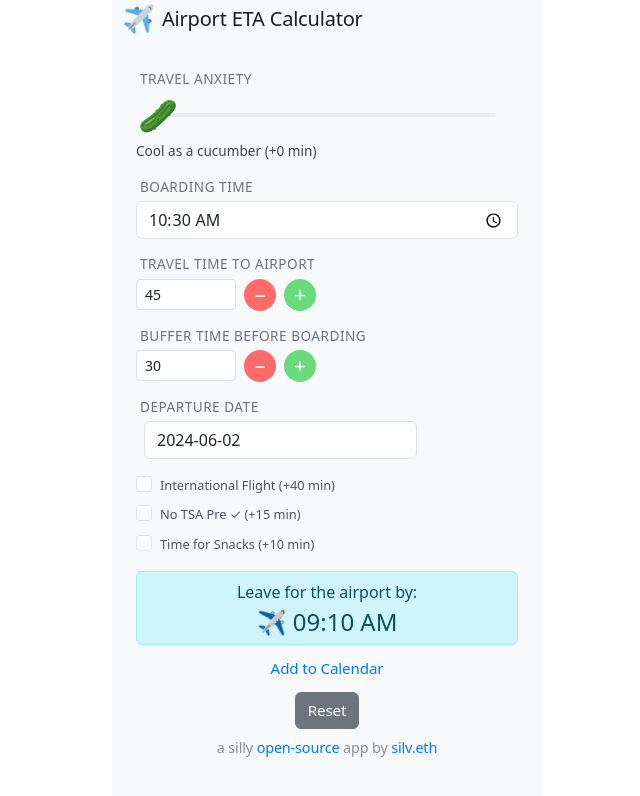
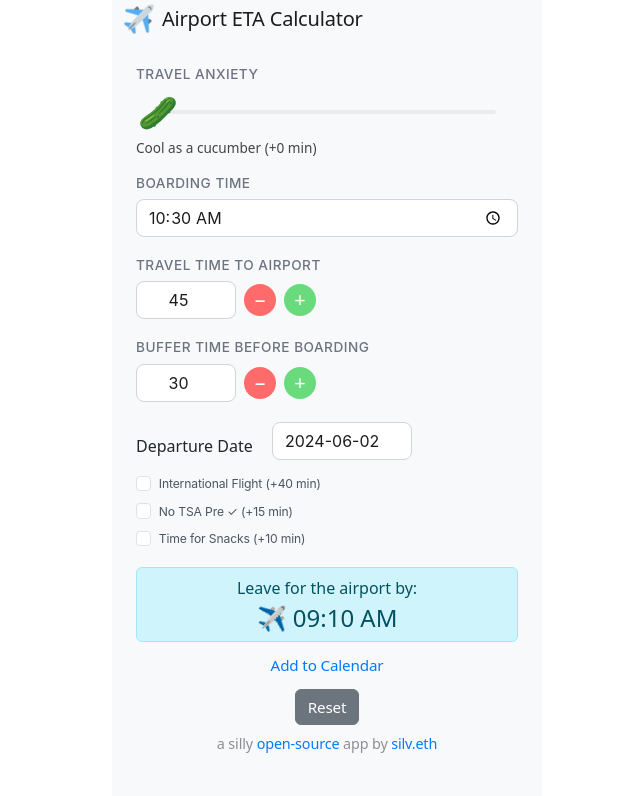
Before and after one commit to mattsilv/airport-time-estimator, a React (Create React App) app: page / in a window 1280 px wide. Shown: the top 796 px of the page, without its empty margins (313-953 px from the left). Built offline with nearby package versions, Linux system fonts and the light colour scheme.

Commit message:
little style fixes. sometimes i wonder why i bother

```diff
--- a/public/index.html
+++ b/public/index.html
@@ -10,12 +10,12 @@
     <meta name="theme-color" content="#f8f9fa" />
     <meta
       name="description"
-      content="a simple app to tell you what time you should leave for the airport"
+      content="a silly app to tell you what time to leave for the airport"
     />
     <link rel="apple-touch-icon" href="%PUBLIC_URL%/appstore.png" />
     <link rel="manifest" href="%PUBLIC_URL%/manifest.json" />
     <meta name="apple-mobile-web-app-status-bar-style" content="default" />
-    <title>Airport ETA Calculator - Silv.app</title>
+    <title>Airport ETA - Silv.app</title>
   </head>
   <body>
     <noscript>You need to enable JavaScript to run this app.</noscript>
--- a/src/components/FlightForm.js
+++ b/src/components/FlightForm.js
@@ -57,6 +57,7 @@ export const FlightForm = ({
           id="boardingTime"
           value={formValues.boardingTime}
           onChange={onFieldChange("boardingTime")}
+          className={styles.timeInput}
         />
       </div>
 
@@ -74,7 +75,7 @@ export const FlightForm = ({
             onChange={handleNumberChange("drivingTime")}
             min="0"
             max="999"
-            className={`form-control-sm ${styles.numberControl}`}
+            className={styles.numberControl}
           />
           <div className="d-flex gap-2 ms-2">
             <button
@@ -121,7 +122,7 @@ export const FlightForm = ({
             onChange={handleNumberChange("arriveEarly")}
             min="0"
             max="999"
-            className={`form-control-sm ${styles.numberControl}`}
+            className={styles.numberControl}
           />
           <div className="d-flex gap-2 ms-2">
             <button
@@ -154,14 +155,16 @@ export const FlightForm = ({
         </div>
       </div>
 
-      <div className={styles.formGroup}>
-        <Form.Label className={styles.formLabel}>Departure Date</Form.Label>
-        <DatePicker
-          selected={selectedDate}
-          onChange={onDateChange}
-          dateFormat="yyyy-MM-dd"
-          className="form-control mx-2"
-        />
+      <div className={styles.dateGroup}>
+        <Form.Label className={styles.dateLabel}>Departure Date</Form.Label>
+        <div className={styles.dateInputWrapper}>
+          <DatePicker
+            selected={selectedDate}
+            onChange={onDateChange}
+            dateFormat="yyyy-MM-dd"
+            className={styles.dateInput}
+          />
+        </div>
       </div>
 
       <div className={styles.formGroup}>
--- a/src/components/FlightForm.module.css
+++ b/src/components/FlightForm.module.css
@@ -6,10 +6,40 @@
   --spacing-lg: 1rem; /* 16px */
   --font-sm: 0.85em;
   --font-xs: 0.8em;
+  --system-font: -apple-system, BlinkMacSystemFont, "Segoe UI", Roboto,
+    Helvetica, Arial, sans-serif;
+  --form-label-margin: 0.5rem;
+  --form-group-spacing: 1.25rem;
+  --input-height: 38px;
+  --label-line-height: 1.2;
+  --form-horizontal-padding: 0; /* Remove default padding */
 }
 
+/* Base form control styles - must be defined before being composed */
+.formControl {
+  font-family: var(--system-font);
+  font-size: 1rem;
+  color: #1c1c1e;
+  height: var(--input-height);
+  border-radius: 8px;
+  border: 1px solid #d1d5db;
+  padding: 0.5rem 0.75rem;
+  width: 100%;
+  background-color: white;
+  -webkit-appearance: none;
+}
+
+.formControl:focus {
+  outline: none;
+  border-color: #007aff;
+  box-shadow: 0 0 0 1px #007aff;
+}
+
+/* Number input styles */
 .numberControl {
+  composes: formControl;
   width: 100px;
+  text-align: center;
 }
 
 .buttonBase {
@@ -102,18 +132,23 @@
 }
 
 .formLabel {
+  font-family: var(--system-font);
   font-size: var(--font-sm);
   color: #6b7280;
   text-transform: uppercase;
   letter-spacing: 0.5px;
   font-weight: 500;
-  margin-bottom: var(--spacing-xs);
-  padding-left: var(--spacing-xs);
+  margin-bottom: var(--form-label-margin);
+  padding-left: 0; /* Remove left padding */
+  line-height: var(--label-line-height);
+  display: block;
 }
 
 .formGroup {
   position: relative;
-  margin-bottom: var(--spacing-md);
+  margin-bottom: var(--form-group-spacing);
+  display: flex;
+  flex-direction: column;
 }
 
 .sliderThumb:focus {
@@ -163,3 +198,98 @@ input[type="range"]:focus {
   color: #4b5563;
   margin-bottom: var(--spacing-xs);
 }
+
+/* Date picker and time input styles */
+.dateInput {
+  font-family: var(--system-font);
+  font-size: 1rem;
+  color: #1c1c1e;
+  height: var(--input-height);
+  border-radius: 8px;
+  border: 1px solid #d1d5db;
+  padding: 0.5rem 0.75rem;
+  width: 140px;
+  background-color: white;
+  -webkit-appearance: none;
+}
+
+.dateInput:focus {
+  outline: none;
+  border-color: #007aff;
+  box-shadow: 0 0 0 1px #007aff;
+}
+
+/* Apply styles globally to datepicker input */
+:global(.react-datepicker__input-container input) {
+  font-family: var(--system-font);
+  font-size: 1rem;
+  color: #1c1c1e;
+  height: var(--input-height);
+  border-radius: 8px;
+  border: 1px solid #d1d5db;
+  padding: 0.5rem 0.75rem;
+  width: 140px;
+  background-color: white;
+  -webkit-appearance: none;
+}
+
+:global(.react-datepicker__input-container input:focus) {
+  outline: none;
+  border-color: #007aff;
+  box-shadow: 0 0 0 1px #007aff;
+}
+
+/* Time input styles */
+.timeInput {
+  font-family: var(--system-font);
+  font-size: 1rem;
+  color: #1c1c1e;
+  height: var(--input-height);
+  border-radius: 8px;
+  border: 1px solid #d1d5db;
+  padding: 0.5rem 0.75rem;
+  width: 100%;
+  background-color: white;
+  -webkit-appearance: none;
+}
+
+.timeInput:focus {
+  outline: none;
+  border-color: #007aff;
+  box-shadow: 0 0 0 1px #007aff;
+}
+
+/* Checkbox label styles */
+.checkboxLabel {
+  font-family: var(--system-font);
+  font-size: 0.95rem;
+  color: #1c1c1e;
+  font-weight: 400;
+  letter-spacing: -0.01em;
+}
+
+/* Add specific spacing for date input */
+.formGroup:nth-last-child(2) {
+  /* Targets the date picker group */
+  margin-top: var(--spacing-md);
+  margin-bottom: var(--spacing-md);
+}
+
+.formGroup:nth-last-child(2) .formLabel {
+  /* Targets the date picker label */
+  margin-bottom: var(--spacing-sm); /* Increased from spacing-xs */
+}
+
+.dateGroup {
+  display: flex;
+  align-items: center;
+  gap: 1rem; /* Consistent spacing between label and input */
+}
+
+.dateGroup .dateLabel {
+  margin-bottom: 0; /* Remove bottom margin when in horizontal layout */
+  min-width: 120px; /* Fixed width for alignment */
+  padding-top: calc(
+    (var(--input-height) - (var(--font-sm) * var(--label-line-height))) / 2
+  ); /* Center vertically */
+}
```
